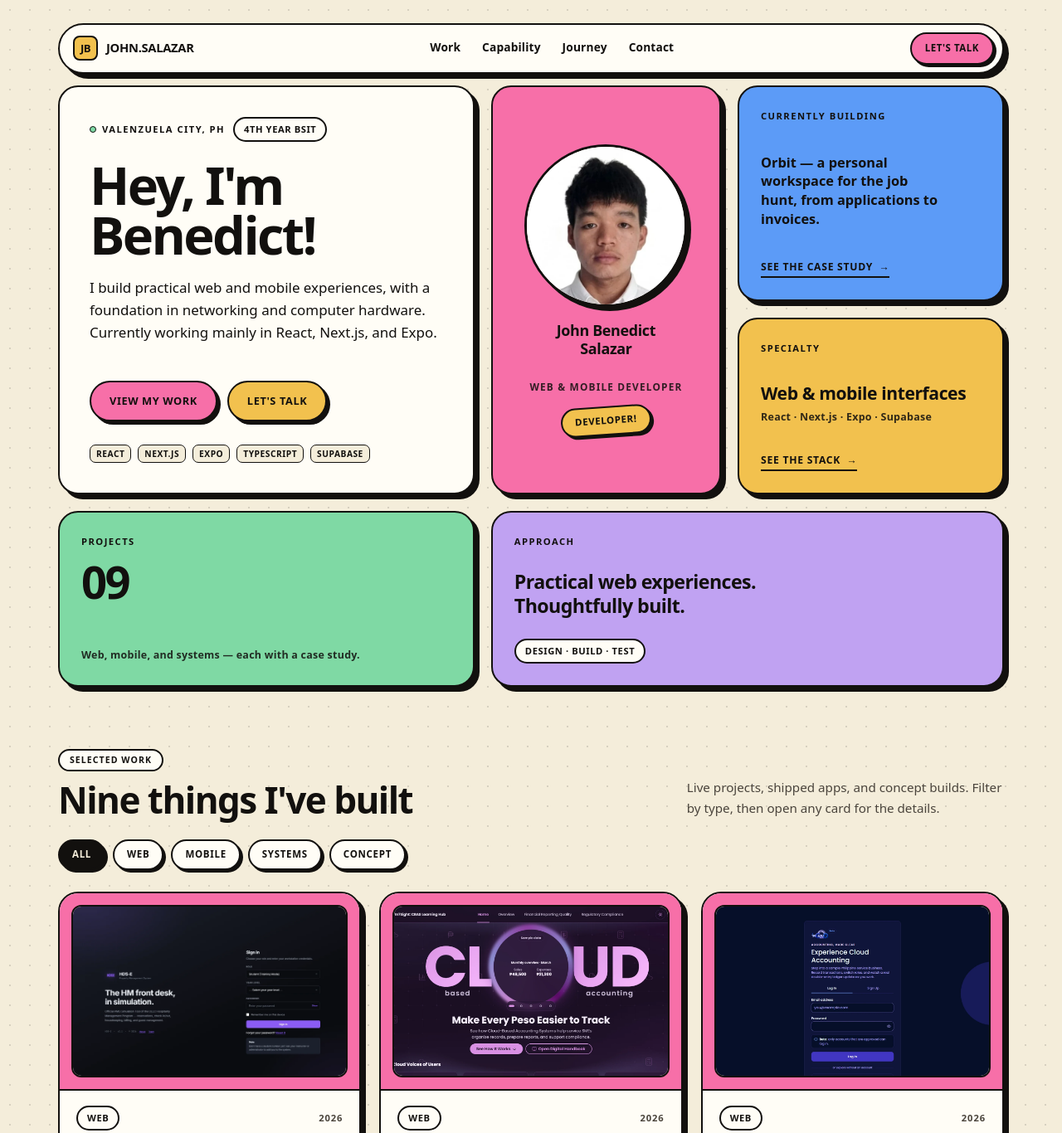
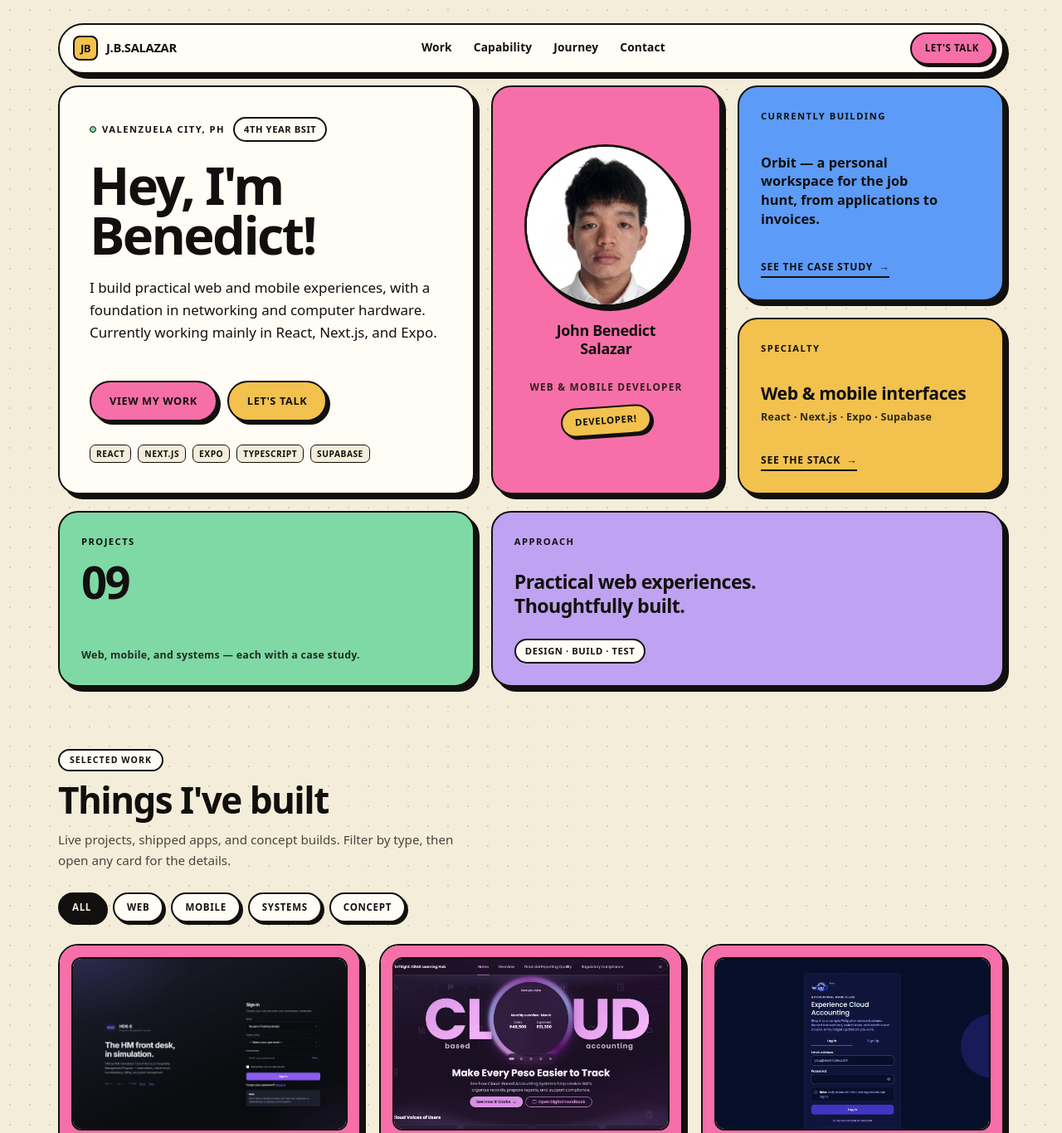
Before and after one commit to bensalazarrr/portfolioV2, an Astro site: page / in a window 1280 px wide. Shown: the top 1366 px of the page at 83% size. Built offline with nearby package versions, Linux system fonts and the light colour scheme; Astro itself is replaced by a stand-in of ours.

Commit message:
renaming fixes

```diff
--- a/src/layouts/BaseLayout.astro
+++ b/src/layouts/BaseLayout.astro
@@ -57,7 +57,7 @@ const links = [
         <nav class="nav" aria-label="Primary">
           <a class="brand" href="/">
             <span class="brand-mark" aria-hidden="true">JB</span>
-            <span>John.Salazar</span>
+            <span>J.B.SALAZAR</span>
           </a>
 
           <div class="nav-menu" id="nav-menu">
--- a/src/pages/index.astro
+++ b/src/pages/index.astro
@@ -160,7 +160,7 @@ const journey = [
     <div class="section-head">
       <div>
         <span class="section-tag">Selected work</span>
-        <h2 class="h2" id="work-title" style="margin-top: 12px;">Nine things I've built</h2>
+        <h2 class="h2" id="work-title" style="margin-top: 12px;">Things I've built</h2>
       </div>
       <p>
         Live projects, shipped apps, and concept builds. Filter by type, then open
--- a/src/styles/global.css
+++ b/src/styles/global.css
@@ -605,19 +605,14 @@ a {
 }
 
 .section-head {
-  display: flex;
-  align-items: flex-end;
-  justify-content: space-between;
-  gap: 22px;
-  flex-wrap: wrap;
   margin-bottom: 26px;
 }
 
 .section-head p {
-  max-width: 44ch;
+  max-width: 56ch;
   font-size: 0.95rem;
   color: var(--color-ink-soft);
-  margin: 0;
+  margin: 14px 0 0;
 }
 
 .section-tag {
```
Also changed, not shown: README.md.
